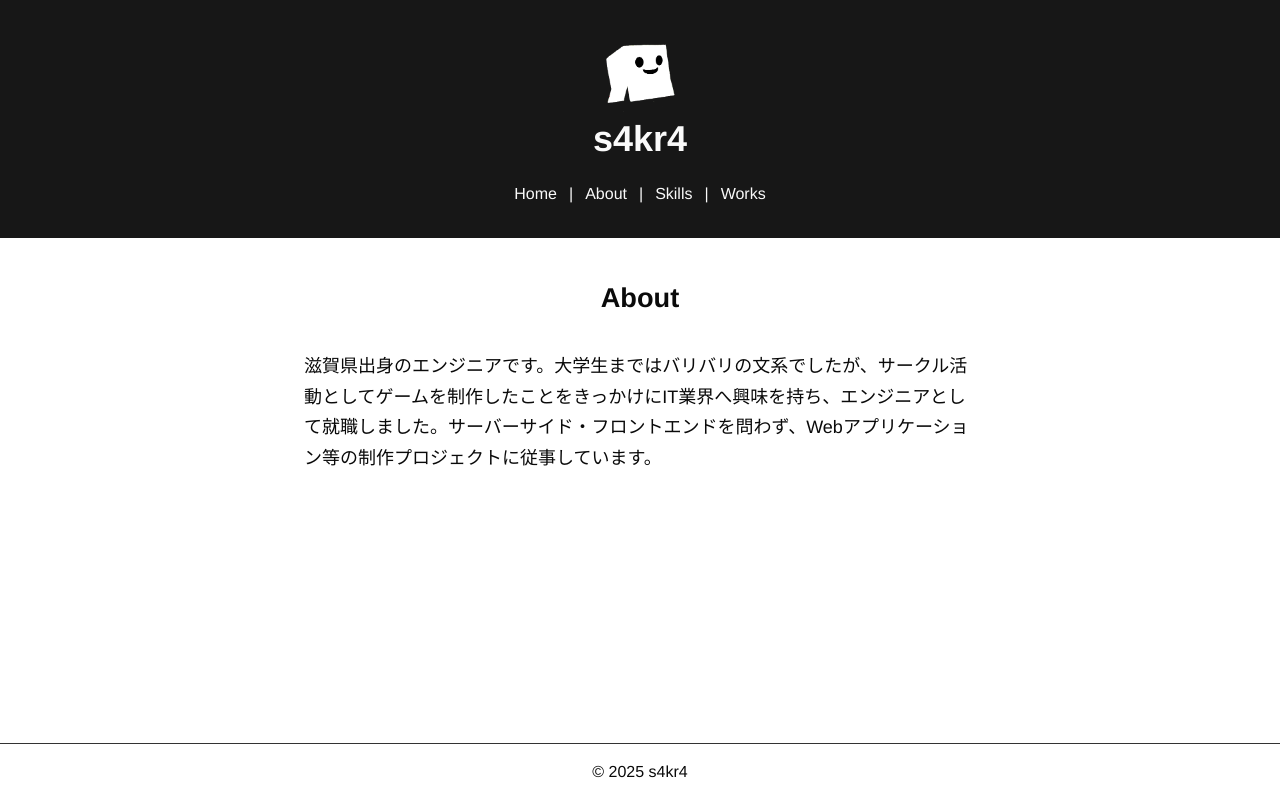
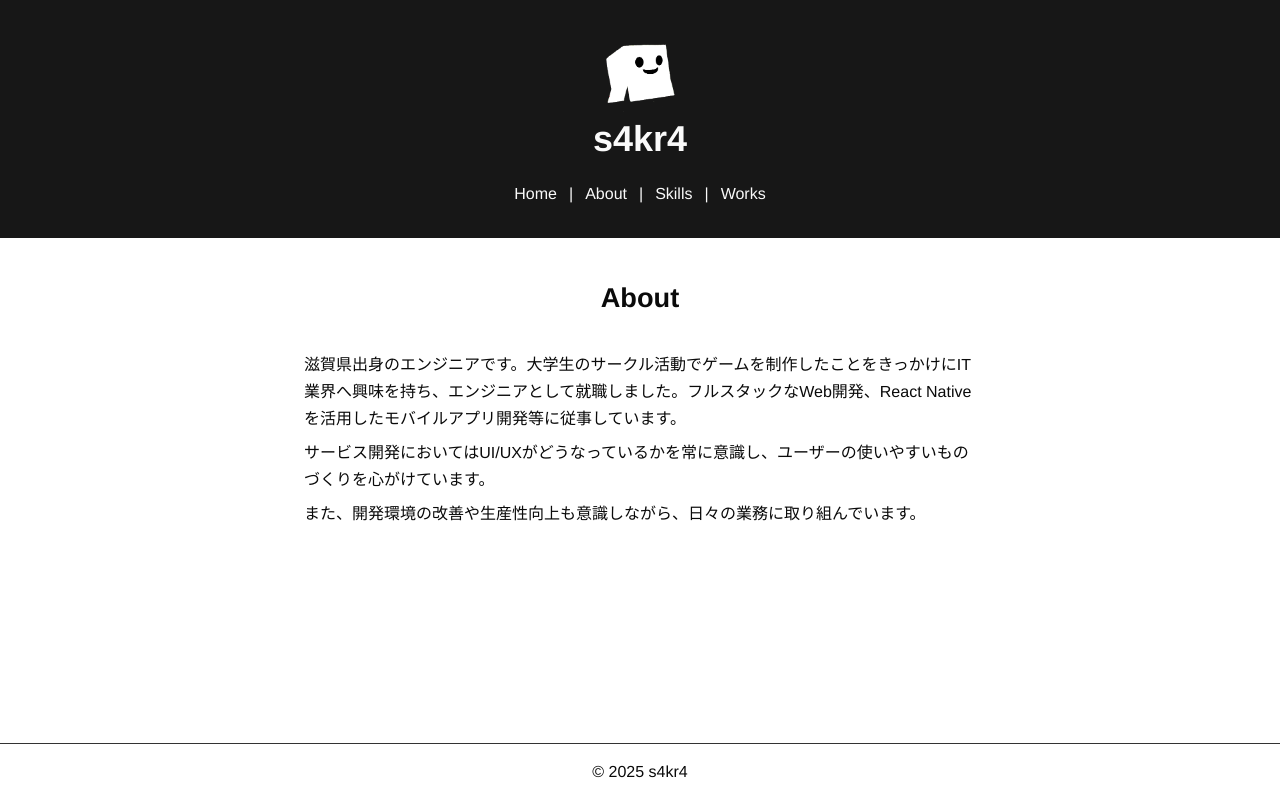
Before and after one commit to s4kr4/s4kr4.com, a Next.js app: page /about in a window 1280 px wide. Built offline with nearby package versions, Linux system fonts and the light colour scheme.

Commit message:
Update About page

```diff
--- a/src/app/about/page.tsx
+++ b/src/app/about/page.tsx
@@ -1,6 +1,7 @@
 import { Metadata } from "next";
 import styles from "./page.module.css";
 import PageTitle from "@/components/PageTitle";
+import P from "@/components/parts/P";
 
 export const metadata: Metadata = {
   title: "About",
@@ -11,9 +12,16 @@ export default function About() {
     <div className={styles.container}>
       <PageTitle>About</PageTitle>
       <div className={styles.content}>
-        <p className={styles.text}>
-          滋賀県出身のエンジニアです。大学生まではバリバリの文系でしたが、サークル活動としてゲームを制作したことをきっかけにIT業界へ興味を持ち、エンジニアとして就職しました。サーバーサイド・フロントエンドを問わず、Webアプリケーション等の制作プロジェクトに従事しています。
-        </p>
+        <P>
+          滋賀県出身のエンジニアです。大学生のサークル活動でゲームを制作したことをきっかけにIT業界へ興味を持ち、エンジニアとして就職しました。フルスタックなWeb開発、React
+          Nativeを活用したモバイルアプリ開発等に従事しています。
+        </P>
+        <P>
+          サービス開発においてはUI/UXがどうなっているかを常に意識し、ユーザーの使いやすいものづくりを心がけています。
+        </P>
+        <P>
+          また、開発環境の改善や生産性向上も意識しながら、日々の業務に取り組んでいます。
+        </P>
       </div>
     </div>
   );
--- /dev/null
+++ b/src/components/parts/P.module.css
@@ -0,0 +1,4 @@
+.paragraph {
+  margin: 0.4rem 0;
+  line-height: 1.7;
+}
--- /dev/null
+++ b/src/components/parts/P.tsx
@@ -0,0 +1,9 @@
+import styles from "./P.module.css";
+
+type PProps = {
+  children: React.ReactNode;
+};
+
+export default function P(props: PProps) {
+  return <p className={styles.paragraph}>{props.children}</p>;
+}
```
